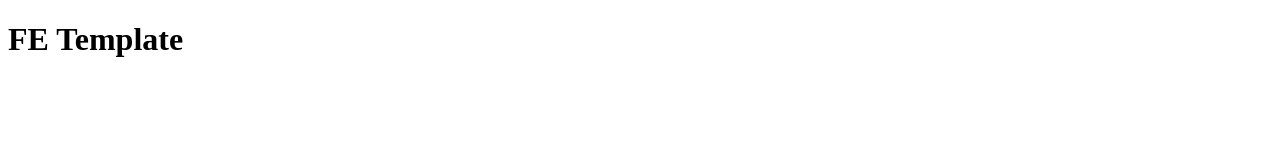
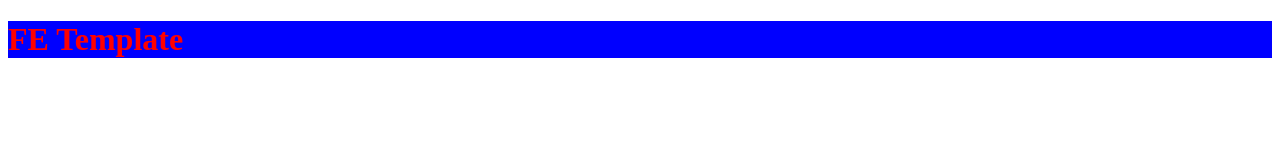
Before and after one commit to DimaDP/fe-template, a website built with Parcel: page src/index.html in a window 1280 px wide. Built offline with nearby package versions, Linux system fonts and the light colour scheme.

Commit message:
add SCSS support

```diff
--- a/package.json
+++ b/package.json
@@ -12,6 +12,7 @@
   "author": "",
   "license": "ISC",
   "devDependencies": {
+    "node-sass": "^4.14.1",
     "parcel": "^1.12.4"
   }
 }
--- a/src/index.html
+++ b/src/index.html
@@ -4,7 +4,7 @@
   <meta charset="UTF-8">
   <meta name="viewport" content="width=device-width, initial-scale=1.0">
   <title>FE Template</title>
-  <link rel="stylesheet" href="style.css">
+  <link rel="stylesheet" href="style.scss">
   <script defer src="main.js"></script>
 </head>
 <body>
--- /dev/null
+++ b/src/style.scss
@@ -0,0 +1,4 @@
+h1 {
+  color: red;
+  background-color: blue;
+};
```
Also changed, not shown: src/style.css (deleted), 1 other file.
